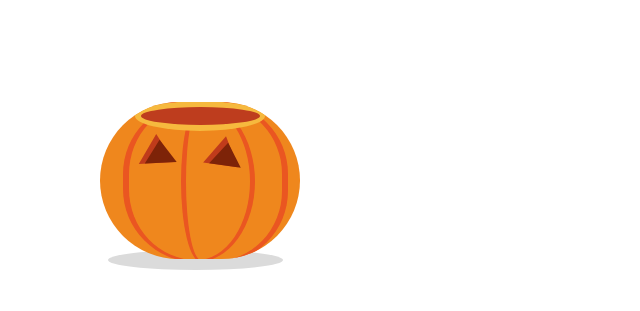
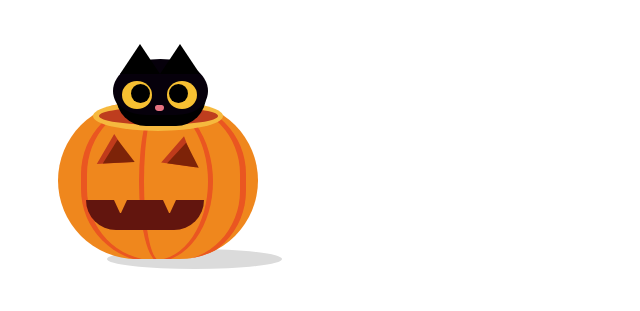
Before and after one commit to nastassiadanilova/nastassiadanilova, a plain HTML site: page index.html in a window 1280 px wide. Shown: the whole page, without its empty margins (0-640 px from the left). Drawn offline with Linux system fonts and the light colour scheme.

Commit message:
Halloween card (#1)
* mouth

* cat

```diff
--- a/index.html
+++ b/index.html
@@ -3,11 +3,12 @@
     <style>
       .wrapper {
         position: relative;
-        padding-left: 92px;
+        padding-left: 50px;
         height: 300px;
+        width: 300px;
       }
       .wrapper * {
-        position: relative;
+        position: absolute;
       }
       .pumpkin {
         background-color: #ef871d;
@@ -29,8 +30,8 @@
         content: '';
         width: 130px;
         height: 15px;
-        left: 35px;
-        top: -1px;
+        left: 85px;
+        top: 93px;
         border-radius: 50%;
         z-index: 1;
       }
@@ -130,24 +131,119 @@
         transform: rotate(8deg);
       }
       .eye-right-inner {
-        right: 13px;
+        left: -13px;
+      }
+      .mouth {
+        position: absolute;
+        border-radius: 0 0 30px 30px;
+        width: 118px;
+        height: 30px;
+        top: 98px;
+        background-color: #62150e;
+        left: 28px;
+      }
+      .mouth::before, .mouth::after {
+        content: "";
+        position: absolute;
+        top: 0;
+        width: 1px;
+        height: 1px;
+        border-left: 6px solid transparent;
+        border-right: 6px solid transparent;
+        border-top: 13px solid #ef871d;
+      }
+      .mouth:before {
+        left: 24%;
+      }
+      .mouth::after {
+        right: 24%;
+      }
+      .cat {
+        background-color: #06000b;
+        width: 95px;
+        height: 64px;
+        z-index: 2;
+        top: -57px;
+        left: 14px;
+        border-radius: 50%;
+      }
+      .cat::after {
+        position: absolute;
+        content: '';
+        border-style: solid;
+        border-color: black;
+        border-width: 0 0 11px 0;
+        border-radius: 0 0 30px 30px;
+        width: 90px;
+        height: 41px;
+        top: 15px;
+        left: 3px;
+      }
+      .cat-ear {
+        top: -15px;
+        width: 0;
+        height: 0;
+        border-left: 20px solid transparent;
+        border-right: 20px solid transparent;
+        border-bottom: 30px solid black;
+      }
+      .cat-ear-left {
+        left: 7px;
+      }
+      .cat-ear-right {
+        left: 47px;
+      }
+      .cat-eye {
+        border-radius: 50%;
+        background-color: #f7c032;
+        width: 30px;
+        height: 28px;
+        top: 22px;
+        position: absolute;
+      }
+      .cat-eye-inner {
+        border-radius: 50%;
+        background-color: black;
+        width: 19px;
+        height: 19px;
+        bottom: 6px;
+      }
+      .cat-eye-left {
+        left: 9px;
+      }
+      .cat-eye-inner-left {
+        right: 2px;
+      }
+      .cat-eye-right {
+        left: 54px
+      }
+      .cat-eye-inner-right {
+        left: 2px;
+      }
+      .cat-nose {
+        top: 46px;
+        left: 42px;
+        width: 9px;
+        border-style: solid;
+        border-color: #e57281;
+        border-width: 1px 0 5px 0;
+        border-radius: 6px 6px 8px 8px;
+        height: 6px;
+        box-sizing: border-box;
       }
       .shadow {
         width: 175px;
         height: 20px;
         border-radius: 50%;
         background-color: #dbdbdb;
-        top: 85px;
-        left: 8px;
+        top: 241px;
+        left: 99px;
       }
     </style>
   </head>
   <body>
     <div class="wrapper">
       <div class="pumpkin">
-        <div class="pumpkin-peel">
-          <div class="pumpkin-hole"></div>
-        </div>
         <div class="pumpkin-line line-left"></div>
         <div class="pumpkin-line line-center"></div>
         <div class="pumpkin-line line-center-right"></div>
@@ -158,6 +254,22 @@
         <div class="eye eye-right">
           <div class="eye eye-inner eye-right-inner"></div>
         </div>
+        <div class="mouth"></div>
+      </div>
+      <div class="pumpkin-peel">
+        <div class="pumpkin-hole">
+          <div class="cat">
+            <div class="cat-ear cat-ear-left"></div>
+            <div class="cat-ear cat-ear-right"></div>
+            <div class="cat-eye cat-eye-left">
+              <div class="cat-eye-inner cat-eye-inner-left"></div>
+            </div>
+            <div class="cat-eye cat-eye-right">
+              <div class="cat-eye-inner cat-eye-inner-right"></div>
+            </div>
+            <div class="cat-nose"></div>
+          </div>
+        </div>
       </div>
       <div class="shadow"></div>
     </div>
```
Also changed, not shown: halloween.svg, 2 other files.
